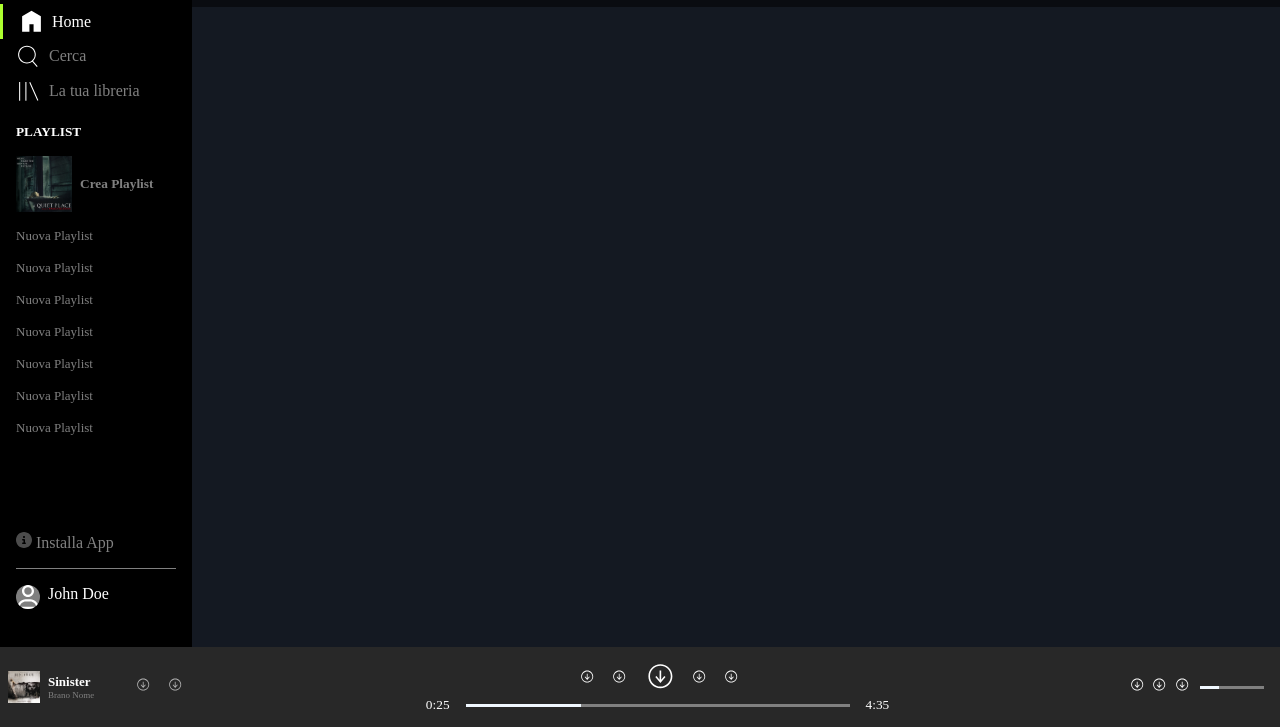
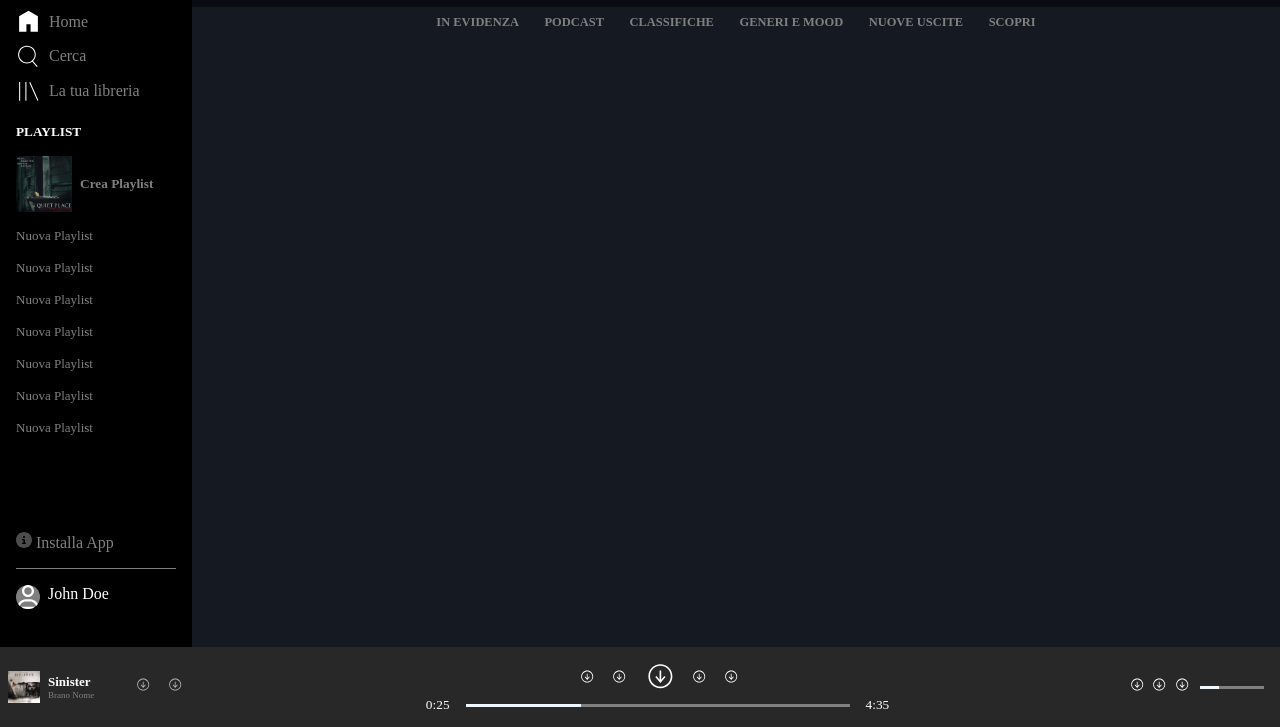
Before and after one commit to Benedetto-Bonaccorso/html-css-spotifyweb, a plain HTML site: page index.html in a window 1280 px wide. Shown: the part 73-800 px from the top of the page. Drawn offline with Linux system fonts and the light colour scheme.

Commit message:
risolto il problema, aggiunta navbar

```diff
--- a/css/style.css
+++ b/css/style.css
@@ -54,10 +54,11 @@ img{
     text-decoration: none;
 }
 
-.sections>.emphasized>a{
+.sections>.emphasized>a:hover{
     color: white;
     border-left: 3px solid greenyellow;
 }
+
 /* position */
 .section>a>p,
 .section>a>img{
@@ -160,13 +161,45 @@ img{
     text-decoration: none;
     font-size: 13px;
 }
-.time-bar
-.esempio{
-    background-color: aqua;
+
+.albums-container{
+
     height: 100vh;
     width: calc(100vw - 12rem);
     overflow: scroll;
 }
+
+.navbar{
+    display: flex;
+    justify-content: center;
+    gap: 2vw;
+    margin-top: 5.5rem;
+}
+
+.navbar>.link>a{
+    color: gray;
+    text-decoration: none;
+    font-size: 15px;
+    text-transform: uppercase;
+}
+
+.navbar>.link{
+    display: flex;
+    flex-direction: column;
+    align-items: center;
+}
+
+.navbar>.link:hover>a{
+    color: white;
+}
+
+.navbar>.link:hover>.selected{
+    margin-top: 5px;
+    width: 35px;
+    background-color: greenyellow;
+    height: 3px;
+}
+
 
 .player,
 .current-song,
--- a/index.html
+++ b/index.html
@@ -25,13 +25,13 @@
                                 <p>Home</p>
                             </a>
                         </div>
-                        <div class="section">
+                        <div class="section emphasized">
                             <a href="#">
                                 <img src="./img/search.svg" class="search svg" alt="">
                                 <p>Cerca</p>
                             </a>
                         </div>
-                        <div class="section">
+                        <div class="section emphasized">
                             <a href="#">
                                 <img src="./img/libreria.svg" class="library svg" alt="">
                                 <p>La tua libreria</p>
@@ -85,8 +85,33 @@
                     <a href="#" class="button">EFFETTUA L'UPGRADE</a>
                 </div>
 
-                <div class="esempio">
-                    <h1>PORCODIDDIO</h1>
+                <div class="albums-container">
+                    <div class="navbar">
+                        <div class="link">
+                            <a href="#"><h5>in evidenza</h5></a>
+                            <div class="selected"></div>
+                        </div>
+                        <div class="link">
+                            <a href="#"><h5>podcast</h5></a>
+                            <div class="selected"></div>
+                        </div>
+                        <div class="link">
+                            <a href="#"><h5>classifiche</h5></a>
+                            <div class="selected"></div>
+                        </div>
+                        <div class="link">
+                            <a href="#"><h5>generi e mood</h5></a>
+                            <div class="selected"></div>
+                        </div>
+                        <div class="link">
+                            <a href="#"><h5>nuove uscite</h5></a>
+                            <div class="selected"></div>
+                        </div>
+                        <div class="link">
+                            <a href="#"><h5>scopri</h5></a>
+                            <div class="selected"></div>
+                        </div>
+                    </div>
                 </div>
 
             </div>
```
